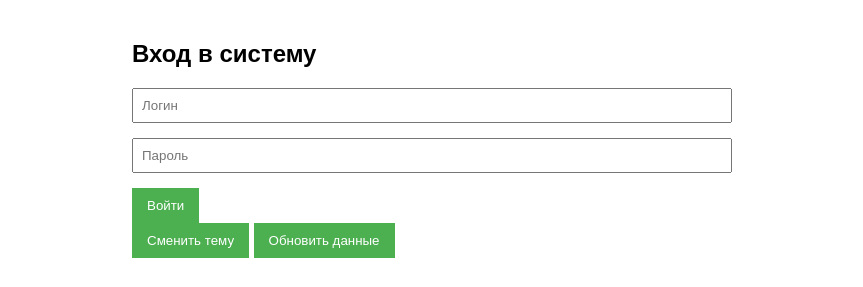
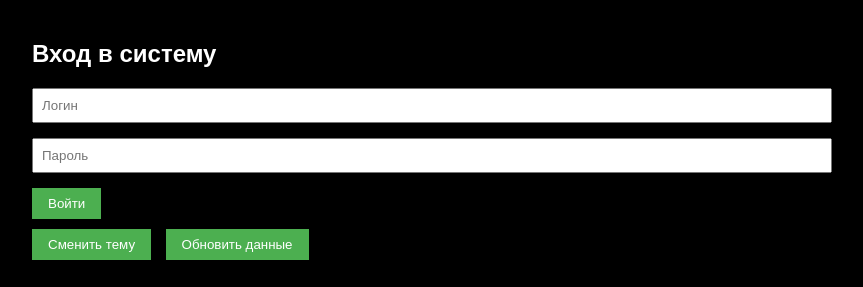
Before and after one commit to lalitahasnuts/theme_and_authorization, a website: page public/index.html in a window 1280 px wide. Both pictures are taken after a click on the button "Сменить тему". Shown: the whole page, without its empty margins (208-1071 px from the left). Drawn offline with Linux system fonts and the light colour scheme; no server answers.

Commit message:
add theme

```diff
--- a/public/index.html
+++ b/public/index.html
@@ -13,6 +13,7 @@
         .hidden { display: none; }
         .error { color: red; }
     </style>
+    <link rel="stylesheet" href="styles.css">
 </head>
 <body>
     <div id="auth-section">
--- a/public/script.js
+++ b/public/script.js
@@ -30,7 +30,61 @@ function loadTheme() {
   }
 
   // Смена темы
-  document.getElementById('toggle-theme').addEventListener('click', () => {
+// Получаем кнопку и тело документа
+const toggleBtn = document.getElementById('toggle-theme');
+const body = document.body;
+
+// Функция для чтения cookie
+function getCookie(name) {
+    var matches = document.cookie.match(new RegExp(
+        "(?:^|; )" + name.replace(/([.$?*|{}()[]\/+^])/g, '\\$1') + "=([^;]*)"
+    ));
+    return matches ? decodeURIComponent(matches[1]) : undefined;
+}
+
+// Функция для записи cookie
+function setCookie(name, value, options = {}) {
+    options = {
+        path: '/',
+        ...options
+    };
+
+    if (options.expires instanceof Date) {
+        options.expires = options.expires.toUTCString();
+    }
+
+    let updatedCookie = encodeURIComponent(name) + "=" + encodeURIComponent(value);
+
+    for (let optionKey in options) {
+        updatedCookie += "; " + optionKey;
+        let optionValue = options[optionKey];
+        if (optionValue !== true) {
+            updatedCookie += "=" + optionValue;
+        }
+    }
+
+    document.cookie = updatedCookie;
+}
+
+// Читаем текущую тему из cookie
+const savedTheme = getCookie('theme');
+if (savedTheme) {
+    body.classList.add(savedTheme);  // Применяем сохраненную тему
+}
+
+// Обрабатываем клик по кнопке
+toggleBtn.addEventListener('click', function() {
+    // Переключаем класс темы
+    body.classList.toggle('dark-theme');
+
+    // Определяем текущую тему
+    let theme = body.classList.contains('dark-theme') ? 'dark' : 'light';
+
+    // Сохраняем текущую тему в cookie
+    setCookie('theme', theme, { expires: new Date(Date.now() + 2592000000) });  // Срок действия cookie - 30 дней
+});
+
+  /*document.getElementById('toggle-theme').addEventListener('click', () => {
     const currentTheme = document.documentElement.getAttribute('data-theme');
     const newTheme = currentTheme === 'light' ? 'dark' : 'light';
 
@@ -41,7 +95,7 @@ function loadTheme() {
       headers: { 'Content-Type': 'application/json' },
       body: JSON.stringify({ theme: newTheme })
     });
-  });
+  });*/
 
   // Кнопка обновления данных
   document.getElementById('refresh-data').addEventListener('click', updateData);
--- a/public/styles.css
+++ b/public/styles.css
@@ -6,15 +6,16 @@ body {
     transition: background 0.3s, color 0.3s;
   }
 
-  body[data-theme="light"] {
-    background: #f5f5f5;
-    color: #333;
-  }
+  body {
+    background-color: white;
+    color: black;
+}
 
-  body[data-theme="dark"] {
-    background: #222;
-    color: #fff;
-  }
+/* Темная тема */
+body.dark-theme {
+    background-color: black;
+    color: white;
+}
 
   button {
     padding: 8px 16px;
```
